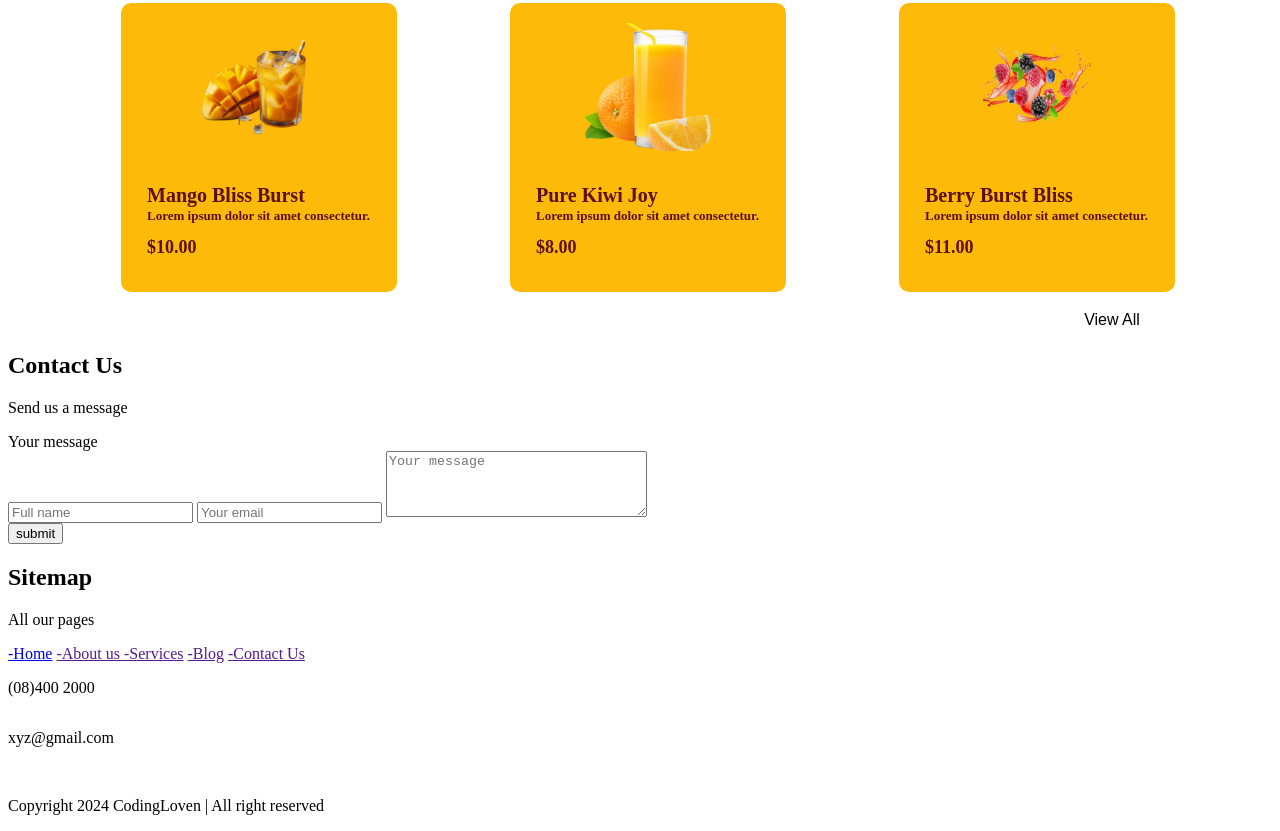
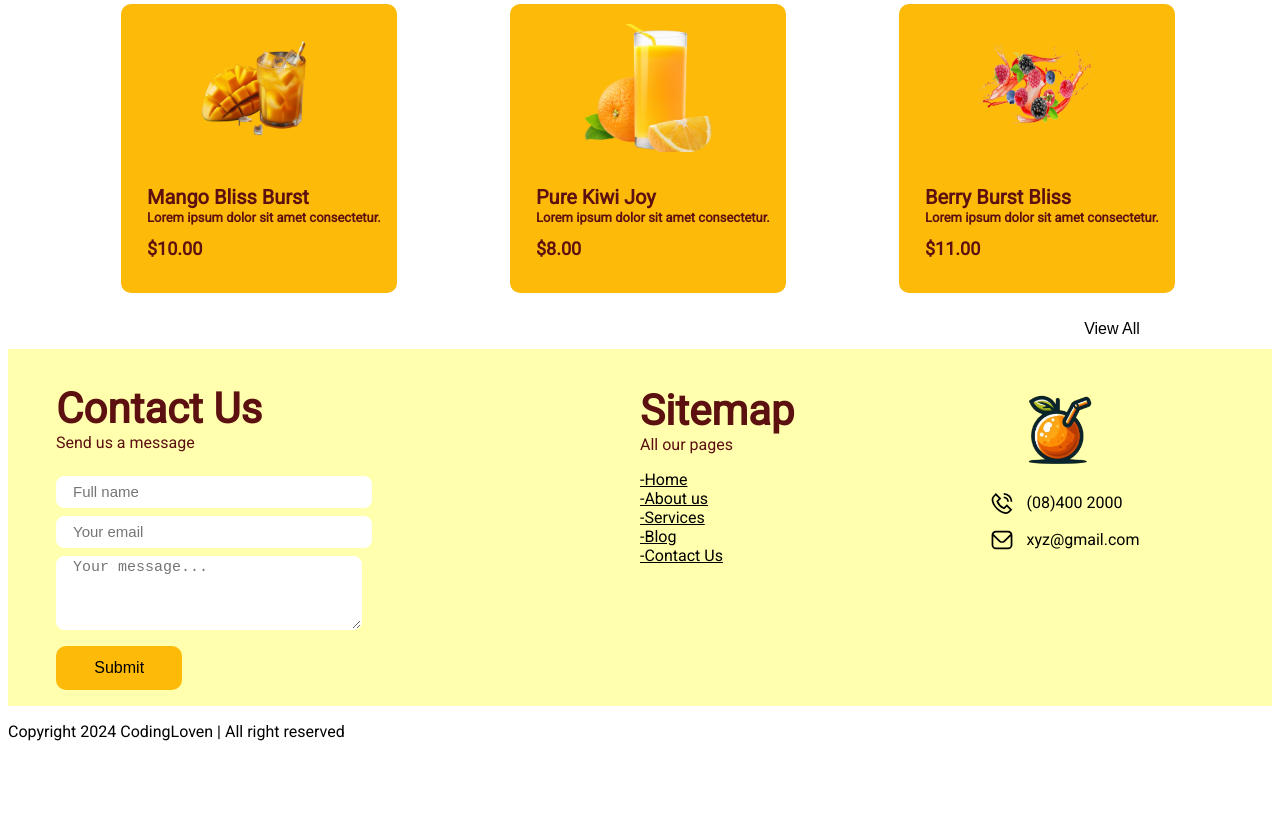
Before and after one commit to CodingLoven/Juice-website, a plain HTML site: page index.html in a window 1280 px wide. Shown: the part 1311-2142 px from the top of the page. After the commit the page ends 2068 px from the top, so only its background shows below. Drawn offline with Linux system fonts and the light colour scheme.

Commit message:
almost done

```diff
--- a/index.html
+++ b/index.html
@@ -82,43 +82,44 @@
                 </div>
             </div>
             <button>view all</button>
-        </section c>
+        </section>
     </main>
 
     <footer>
-        <div>
+        <div class="cont">
+            <div class="contact">
                 <h2>Contact Us</h2>
                 <p>Send us a message</p>
             </div>
             <form action="get">
-            <label for="message">Your message</label>
-            <div>
+                <label for="message"></label>
+                <div class="name">
                     <input type="text" placeholder="Full name">
                     <input type="text" placeholder="Your email">
-                <textarea name="message" id="message" placeholder="Your message" cols="30" rows="4"></textarea>
+                    <textarea name="message" id="message" placeholder="Your message..." cols="30" rows="4"></textarea>
                 </div>
-            <input type="submit" value="submit" placeholder="Submit">
+                <input id="btn" type="submit" placeholder="Submit">
             </form>
+        </div>
 
-        <div>
+        <div class="ft_links">
             <h2>Sitemap</h2>
             <p>All our pages</p>
-
-            <a href="#">-Home</a>
-            <a href="">-About us </a>
-            <a href="">-Services</a>
-            <a href="">-Blog</a>
-            <a href="">-Contact Us</a>
+            <a href="#">-Home</a c><br>
+            <a href="#">-About us </a><br>
+            <a href="#">-Services</a><br>
+            <a href="#">-Blog</a><br>
+            <a href="#">-Contact Us</a>
         </div>
 
-        <div>
-            <img src="#" alt="">
-            <div>
-                <img src="" alt="">
+        <div class="reach">
+            <img class="orng" src="img/LOGO.png" alt="">
+            <div class="call">
+                <img src="svgs/phone-call.svg" alt="">
                 <p>(08)400 2000</p>
             </div>
-            <div>
-                <img src="" alt="">
+            <div class="call">
+                <img src="/svgs/email.svg" alt="">
                 <p>xyz@gmail.com</p>
             </div>
         </div>
@@ -128,9 +129,8 @@
             <img src="" alt="">
             <img src="" alt="">
             <img src="" alt="">
-            <p>Copyright 2024 CodingLoven | All right reserved</p>
         </div>
     </footer>
-
+    <p>Copyright 2024 CodingLoven | All right reserved</p>
 </body>
 </html>
--- a/styles/styles.css
+++ b/styles/styles.css
@@ -5,11 +5,14 @@
 }
 
 .roboto-regular {
-    font-family: "Roboto", sans-serif;
+    font-family: "Roboto", 'sans-serif';
     font-weight: 400;
     font-style: normal;
-  }
+}
 
+body {
+    font-family: "Roboto", 'sans-serif';
+}
 
 header {
     display: flex;
@@ -285,7 +288,7 @@ main {
 }
 
 .sec3 button {
-    border: 2px solid #fff;
+    border: 5px solid #fff;
     background: #fff;
     font-size: 16px;
     border-radius: 6px;
@@ -294,4 +297,125 @@ main {
     text-transform: capitalize;
     margin-left: 58rem;
     cursor: pointer;
+    height: 2.5rem;
 }
+
+.sec3 button:hover {
+    color: #000;
+    background: #ffffad;
+    border: 5px solid #ffffad;
+    width: 8%;
+    height: 2.5rem;
+}
+
+/* The footer section starts here */
+
+footer {
+    background: #ffffad;
+    width: 100%;
+    display: flex;
+}
+
+.contact {
+    width: 50%;
+    margin-left: 3rem;
+}
+
+.contact h2 {
+    font-size: 42px;
+    color: #5c1010;
+    font-weight: bolder;
+    margin-bottom: 0;
+}
+
+.contact p {
+    margin-top: 0;
+    font-size: 16px;
+    color: #5c1010;
+}
+
+.name {
+    display: block;
+    width: 50%;
+    margin-left: 3rem;
+}
+
+.name input {
+    margin-top: 0.5rem;
+    background: #fff;
+    border: 1px solid #fff;
+    border-radius: 8px;
+    width: 100%;
+    height: 2rem;
+    padding-left: 1rem;
+    font-size: 15px;
+}
+
+textarea {
+    margin-top: 0.5rem;
+    padding-left: 1rem;
+    font-size: 15px;
+    border: 1px solid #fff;
+    border-radius: 8px;
+}
+
+#btn {
+    border: 12px solid #FEBA09;
+    background: #FEBA09;
+    width: 20%;
+    border-radius: 10px;
+    margin-left: 3rem;
+    margin-top: 1rem;
+    cursor: pointer;
+    font-size: 16px;
+}
+
+.cont {
+    width: 50%;
+}
+
+
+.ft_links a {
+    color: #000;
+
+}
+
+.ft_links h2{
+    font-size: 42px;
+    color: #5c1010;
+    margin-bottom: 0;
+    margin-top: 2.3rem;
+}
+
+.ft_links p {
+    font-size: 16px;
+    color: 5c1010;
+    margin-top: 0
+}
+
+.reach {
+    margin-left: 10rem;
+    margin-top: 2rem;
+}
+
+.call {
+    display: flex;
+    margin-left: 2rem;
+}
+
+.call p {
+    margin-bottom: 0;
+}
+
+.call img {
+    width: 2rem;
+    height: 1.3rem;
+    margin-top: 1rem;
+    margin-right: 0.5rem;
+}
+
+.orng {
+    width: 7rem;;
+    height: 6rem;
+    margin-left: 3rem;
+}
```
Also changed, not shown: svgs/email.svg (added), svgs/phone-call.svg (added). Lines whose indentation alone changed are shown as unchanged.
